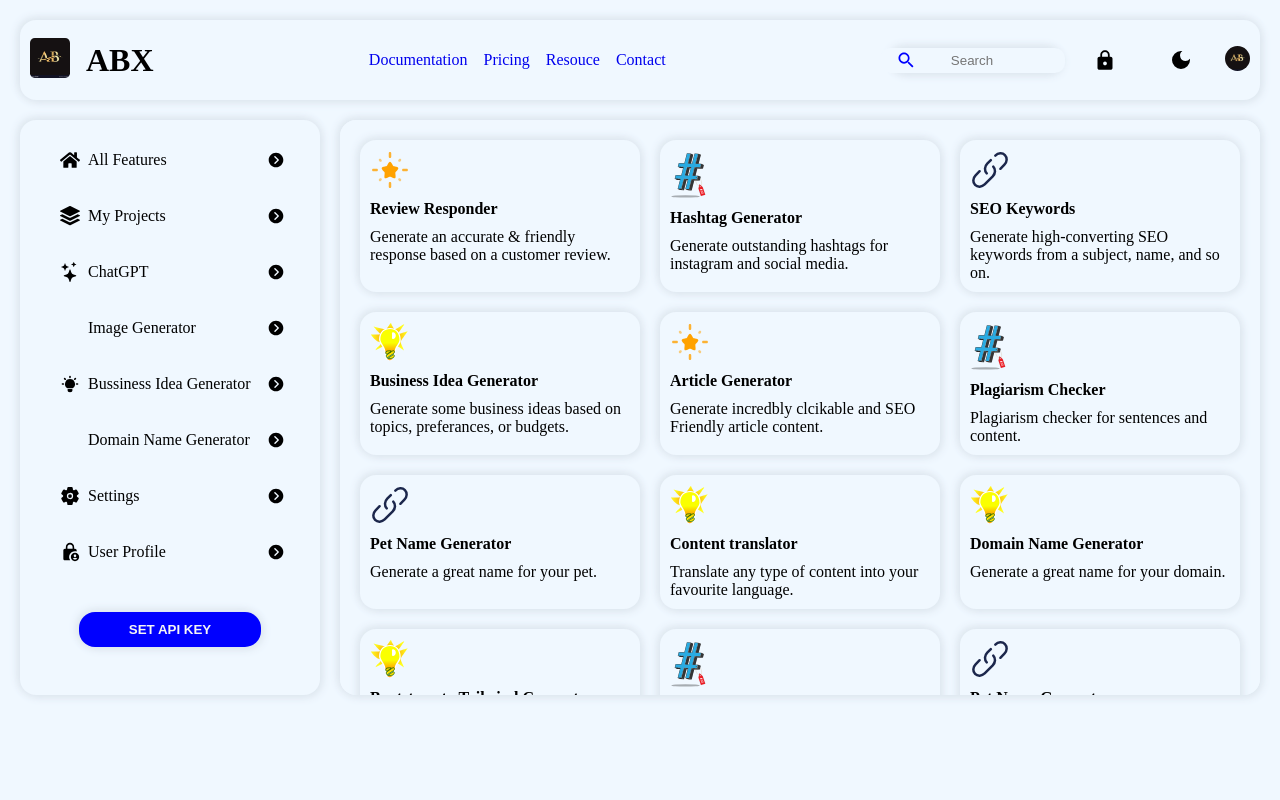
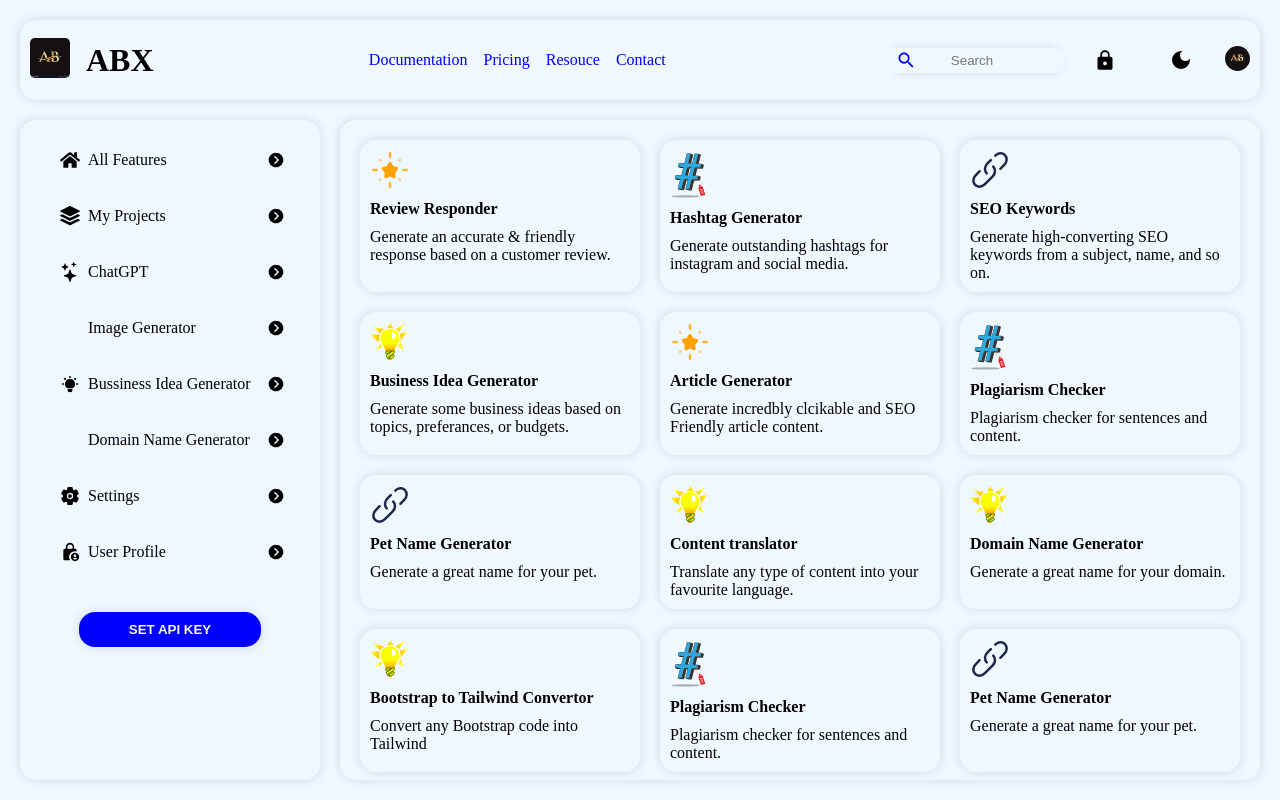
Before and after one commit to The-Abhishek1/ABX, a React (Vite) app in the folder ABX/: page / in a window 1280 px wide. Built offline with nearby package versions, Linux system fonts and the light colour scheme; some icons are missing.

Commit message:
Can fit in all devices

```diff
--- a/ABX/src/Components/Template/Template.module.css
+++ b/ABX/src/Components/Template/Template.module.css
@@ -26,7 +26,8 @@
   justify-content: center;
 }
 .navbar {
-  grid-row: 2/9;
+  grid-row: 2/11;
+  grid-row: 2.5/11;
   width: 300px;
   box-shadow: 2px 2px 10px rgb(220, 229, 237), -2px -2px 10px rgb(220, 229, 237);
   background-color: aliceblue;
@@ -34,7 +35,7 @@
 }
 .chat {
   grid-column: 2/9;
-  grid-row: 2/9;
+  grid-row: 2/11;
   box-shadow: 2px 2px 10px rgb(220, 229, 237), -2px -2px 10px rgb(220, 229, 237);
   background-color: aliceblue;
   border-radius: 1rem;
@@ -46,11 +47,15 @@
   display: none;
 }
 @media screen and (max-width: 950px) {
+  .header {
+    grid-column: 1/11;
+  }
   .navbar {
     display: none;
   }
   .chat {
-    grid-column: 1/9;
+    grid-column: 1/11;
+    margin-top: 40px;
   }
   .menusidebar {
     display: block;
```
